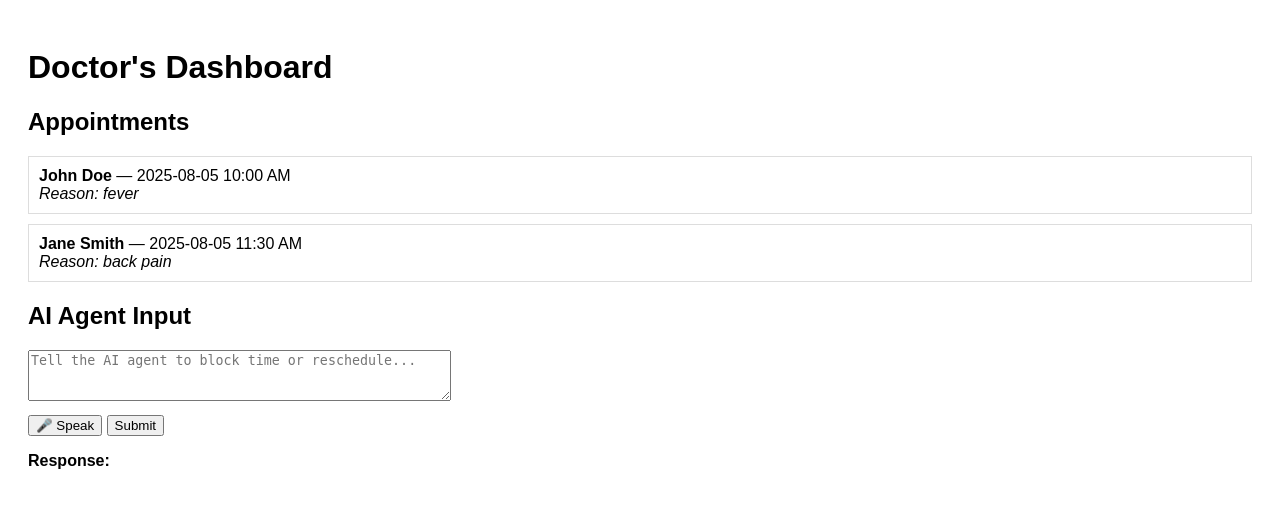
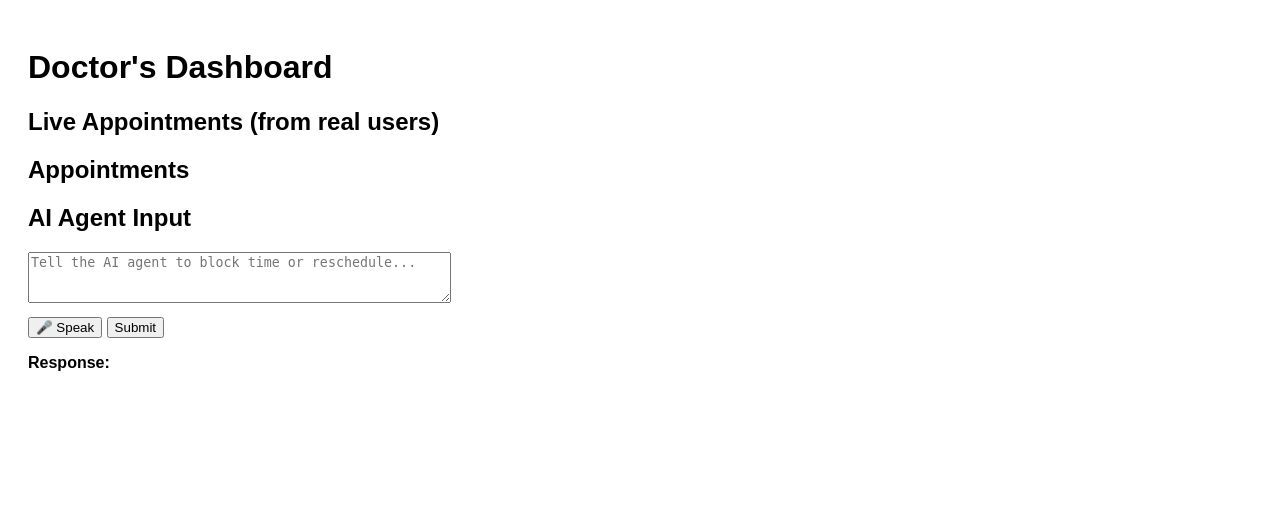
Before and after one commit to adidshaft/clinic, a Flask app: page /clinic in a window 1280 px wide. Shown: the top 508 px of the page. Run offline with Flask 3, Linux system fonts and the light colour scheme.

Commit message:
Enable booking flow from user to clinic dashboard

```diff
--- a/app.py
+++ b/app.py
@@ -8,6 +8,10 @@
 
 # Initialize Flask app
 app = Flask(__name__)
+
+# In-memory storage for appointments
+appointments = []
+
 
 # Initialize OpenAI client (for SDK v1.x)
 client = OpenAI(api_key=os.getenv("OPENAI_API_KEY"))
@@ -22,26 +26,28 @@
     user_input = data.get("message")
     location = data.get("location", "unknown")
 
-    prompt = f"User said: '{user_input}'\nTheir location is: {location}.\nRecommend a nearby doctor and time."
+    # Basic parsing: simulate extracting name, time, reason
+    name = "New Patient"
+    reason = user_input
+    time = "Tomorrow 10 AM"  # Default placeholder
 
-    response = client.chat.completions.create(
-        model="gpt-3.5-turbo",
-        messages=[
-            {"role": "system", "content": "You are a helpful AI that books appointments at local clinics."},
-            {"role": "user", "content": prompt}
-        ]
-    )
+    # Append to shared appointment list
+    appointments.append({
+        "patient": name,
+        "time": time,
+        "reason": reason,
+        "location": location
+    })
 
-    return jsonify({"response": response.choices[0].message.content})
+    response_text = f"Your appointment for '{reason}' is tentatively booked for {time}. We'll notify you once confirmed."
+
+    return jsonify({"response": response_text})
+
 
 @app.route('/clinic')
 def clinic_dashboard():
-    # Temporary static data
-    appointments = [
-        {"patient": "John Doe", "time": "2025-08-05 10:00 AM", "reason": "fever"},
-        {"patient": "Jane Smith", "time": "2025-08-05 11:30 AM", "reason": "back pain"},
-    ]
     return render_template("clinic.html", appointments=appointments)
+
 
 @app.route('/api/clinic-ai', methods=['POST'])
 def clinic_ai():
--- a/templates/clinic.html
+++ b/templates/clinic.html
@@ -11,6 +11,9 @@
 </head>
 <body>
   <h1>Doctor's Dashboard</h1>
+
+  <h2>Live Appointments (from real users)</h2>
+
 
   <h2>Appointments</h2>
   {% for appt in appointments %}
```
